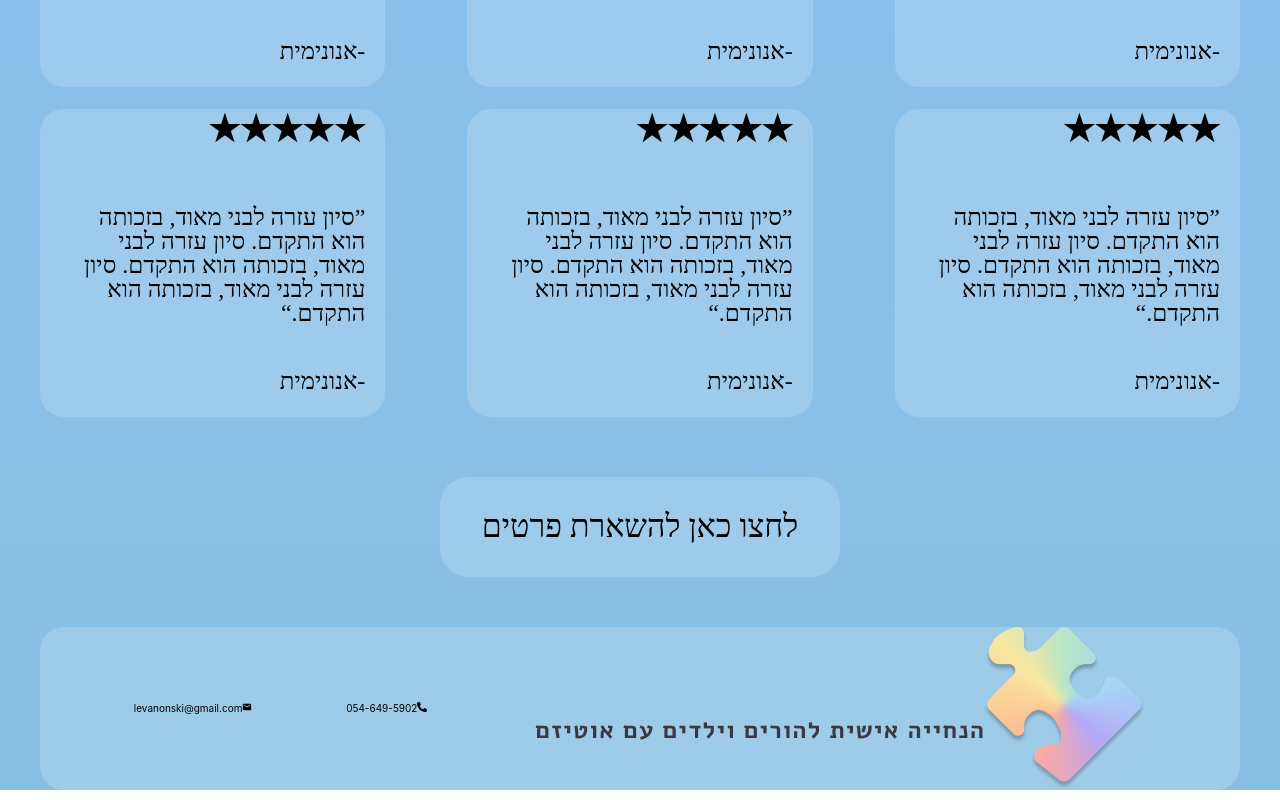
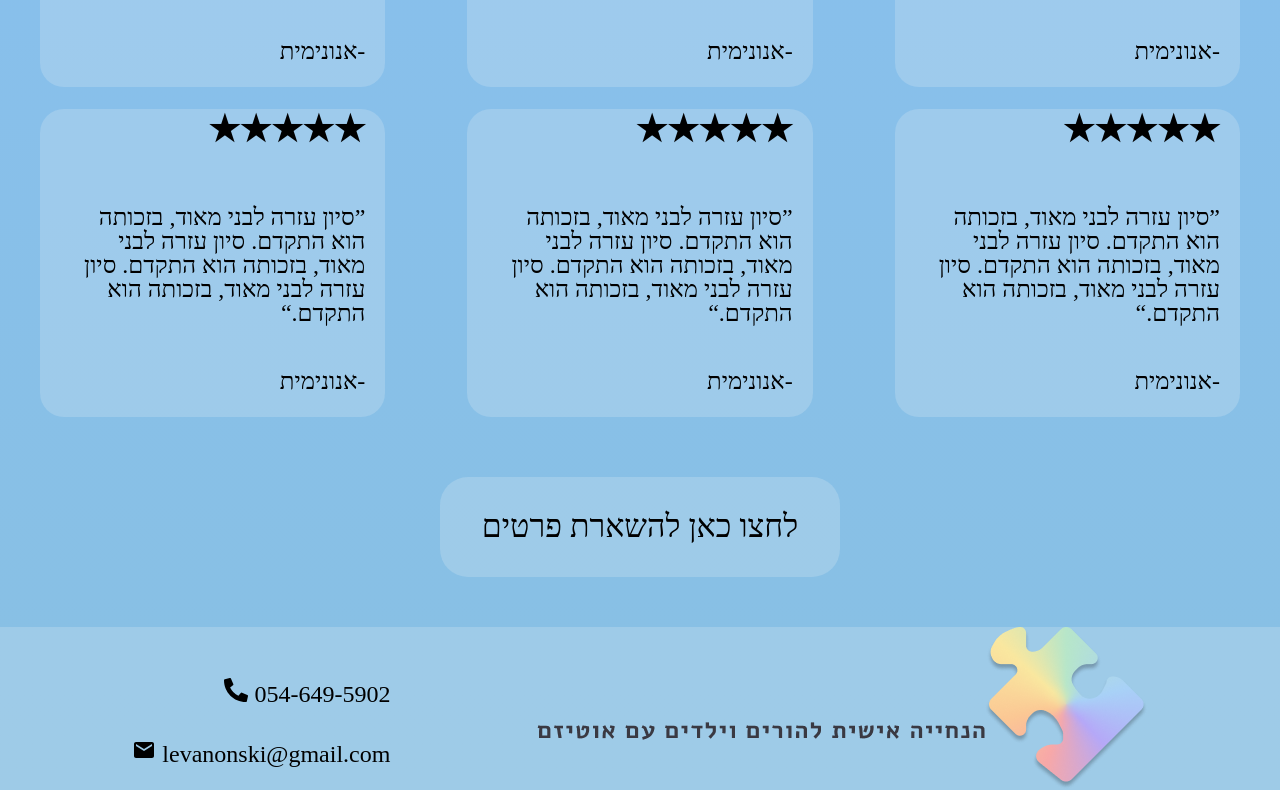
Before and after one commit to lionsgrandson/raindbow-asd, a React (Create React App) app: page / in a window 1280 px wide. Shown: the part 1719-2519 px from the top of the page. Built offline with nearby package versions, Linux system fonts and the light colour scheme.

Commit message:
style: footer styled

```diff
--- a/src/component/footer.css
+++ b/src/component/footer.css
@@ -1,6 +1,17 @@
 .footerSec {
+  width: 100%;
   display: flex;
   flex-direction: row;
   align-items: center;
   justify-content: space-evenly;
+  background-color: #f5f5f533;
 }
+.ContactFooter {
+  font-family: Frank Ruhl Libre;
+  font-weight: 400;
+  font-size: 2.4rem;
+}
+.ContactFooter div {
+  margin-top: 3rem;
+  text-align: right;
+}
--- a/src/component/footer.jsx
+++ b/src/component/footer.jsx
@@ -4,18 +4,21 @@ import logoLongTxt from "../img/Logo_with_NO_shadow_text.png";
 import "./footer.css";
 export default function Footer() {
   return (
-    <div className="footerSec FirstBox">
+    <div className="footerSec ">
       <img
         src={logoLongTxt}
         alt="on the left the slogan on the right a puzzle piece with rainbow colors"
       />
-      <div>
-        <FaPhoneAlt />
-        <a href="tel:+972546495902">054-649-5902</a>
-      </div>
-      <div>
-        <MdEmail />
-        <a href="mailto:LEVANONSKI@GMAIL.COM">levanonski@gmail.com</a>
+      <div className="ContactFooter">
+        <div>
+          <a href="tel:+972546495902">054-649-5902</a>
+          {"  "} <FaPhoneAlt />
+        </div>
+        <div>
+          <a href="mailto:LEVANONSKI@GMAIL.COM">levanonski@gmail.com</a>
+          {"  "}
+          <MdEmail />
+        </div>
       </div>
     </div>
   );
```
